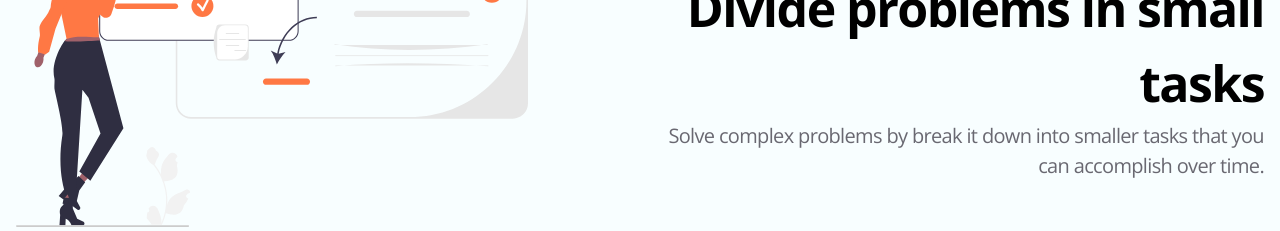
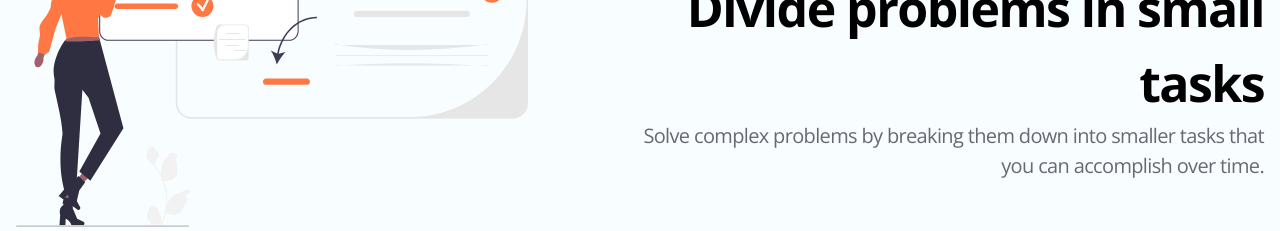
Before and after one commit to Quibble7s/bugtracker-frontend, a React (Create React App) app: page / in a window 1280 px wide. Shown: the part 1720-1951 px from the top of the page. Built offline with nearby package versions, Linux system fonts and the light colour scheme.

Commit message:
Fixed a typo

```diff
--- a/src/Sections/HomePage/FeaturesSection.tsx
+++ b/src/Sections/HomePage/FeaturesSection.tsx
@@ -17,8 +17,8 @@ export const FeaturesSection = () => {
           title='Divide problems in small tasks'
           theme='right'
           imageSrc='/static/images/task.svg'>
-          Solve complex problems by break it down into smaller tasks that you
-          can accomplish over time.
+          Solve complex problems by breaking them down into smaller tasks that
+          you can accomplish over time.
         </FeatureCard>
       </Container>
     </section>
```
